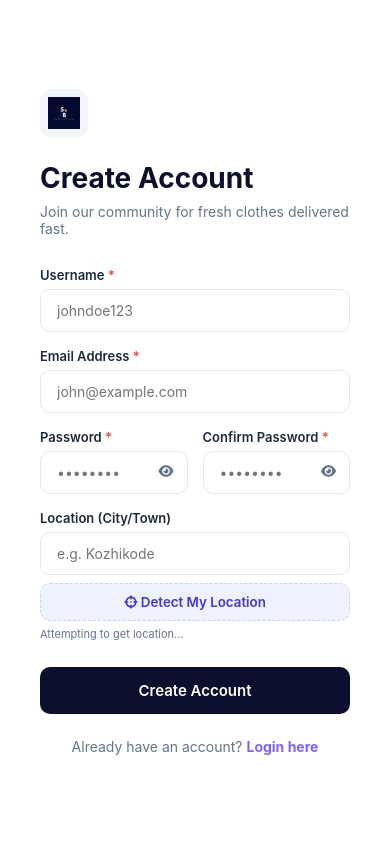
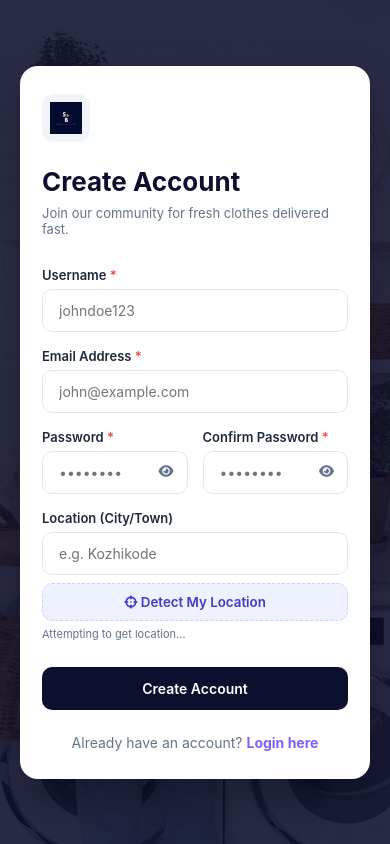
Before and after one commit to arathyrajeesh/laundry-shop-django, a Django app: page /signup/ in a window 390 px wide. Run offline with Django 5.2, Linux system fonts and the light colour scheme; parts of the project's set-up code (start-up, migrations or seed data) failed here and were passed over; some libraries are stand-ins or nearby versions.

Commit message:
signup page responsive

```diff
--- a/shop/templates/signup.html
+++ b/shop/templates/signup.html
@@ -24,9 +24,18 @@
 
         * { margin: 0; padding: 0; box-sizing: border-box; font-family: 'Inter', 'Segoe UI', sans-serif; }
 
-        body { background: var(--bg-soft); color: var(--text-main); height: 100vh; overflow: hidden; }
+        body {
+            background: var(--bg-soft);
+            color: var(--text-main);
+            min-height: 100vh;
+            overflow-x: hidden;
+        }
 
-        .page-wrapper { display: flex; height: 100vh; width: 100%; }
+        .page-wrapper {
+            display: flex;
+            min-height: 100vh;
+            width: 100%;
+        }
 
         /* --- LEFT PANEL: BRANDING --- */
         .left-panel {
@@ -108,6 +117,65 @@
         @media (max-width: 900px) {
             .left-panel { display: none; }
             .right-panel { width: 100%; }
+        }
+
+
+        @media (max-width: 900px) {
+            .page-wrapper {
+                background:
+                    linear-gradient(
+                        rgba(12, 15, 45, 0.85),
+                        rgba(12, 15, 45, 0.85)
+                    ),
+                    url("{% static 'images/login.webp' %}") center / cover no-repeat;
+
+                min-height: 100svh;   /* iOS safe */
+                height: auto;
+                flex-direction: column;
+            }
+
+            .left-panel {
+                display: none;
+            }
+
+            .right-panel {
+                width: 100%;
+                background: transparent;
+                padding: 30px 20px;
+
+                /* ✅ THIS IS THE KEY PART */
+                min-height: 100svh;
+                display: flex;
+                justify-content: center;
+                align-items: center;
+            }
+
+            .signup-box {
+                background: white;
+                max-width: 100%;
+                width: 100%;
+                padding: 32px 26px;
+                border-radius: 18px;
+                box-shadow: 0 20px 45px rgba(0, 0, 0, 0.3);
+            }
+        }
+        @media (max-width: 480px) {
+            h2 {
+                font-size: 26px;
+            }
+
+            .subtitle {
+                font-size: 13px;
+            }
+
+            button[type="submit"] {
+                font-size: 14px;
+                padding: 13px;
+            }
+
+            .signup-box {
+                padding: 28px 22px;
+            }
         }
     </style>
 </head>
```
